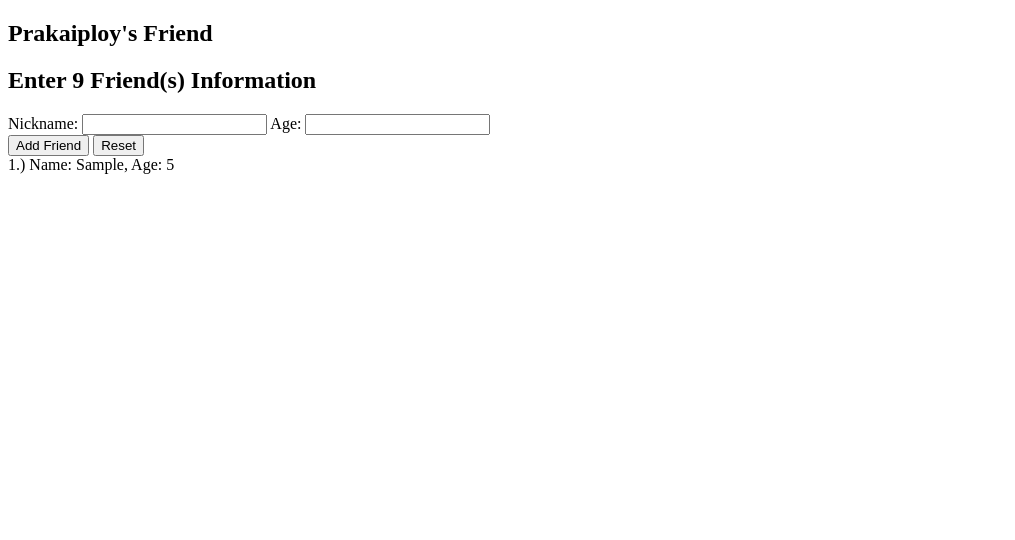
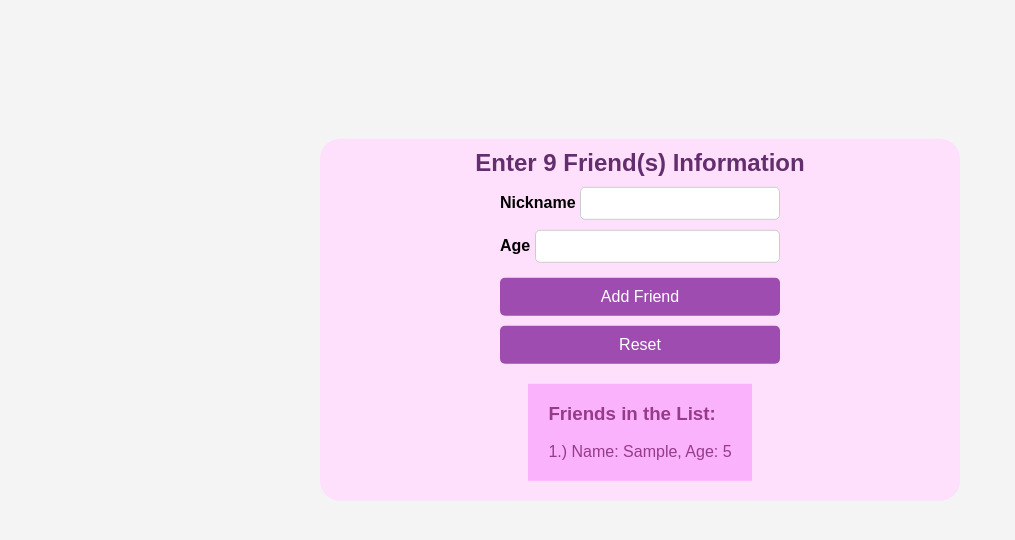
Before and after one commit to Palowx/myFriends, a plain HTML site: page index.html in a window 1280 px wide. Both pictures are taken after typing "Sample", "5" into the empty fields and a click on the button "Add Friend". Shown: the whole page, without its empty margins (0-1015 px from the left). Drawn offline with Linux system fonts and the light colour scheme.

Commit message:
Add Styles.

```diff
--- a/index.html
+++ b/index.html
@@ -1,29 +1,35 @@
 <!DOCTYPE html>
 <html lang="en">
+
 <head>
     <meta charset="UTF-8">
     <meta name="viewport" content="width=device-width, initial-scale=1.0">
+    <link rel="stylesheet" href="styles.css">
     <title>CS369 - myFriends</title>
 </head>
+
 <body>
     <div>
-        <div>
-            <h2> Prakaiploy's Friend </h2>
-            <h2 id="randomNumberDisplay"></h2>
-            <h2 onmouseover="style.color='pink'" onmouseout="style.color='black'" id="friendInfoHeader"></h2>
+        <div class="box">
+            <h2 id="friendInfoHeader" onmouseover="style.color='pink'" onmouseout="style.color='#622e6d'"></h2>
 
             <form id="friendForm">
-                <label for="friendName">Nickname:</label>
+                <label for="friendName">Nickname</label>
                 <input type="text" id="friendName" name="friendName">
-                <label for="friendAge">Age:</label>
+                <br>
+                <label for="friendAge">Age</label>
                 <input type="number" id="friendAge" name="friendAge">
                 <br>
-                <button type="button" onclick="addFriend()">Add Friend</button>
-                <button type="button" onclick="resetBtn()">Reset</button>
+                <div>
+                    <button type="button" onclick="addFriend()">Add Friend</button>
+                    <button type="button" onclick="resetBtn()">Reset</button>
+                </div>
             </form>
+
+            <div id="addedFriends"></div>
         </div>
 
-        <div id="addedFriends"></div>
+
         <div id="additionalButtons" style="display: none;">
             <button onclick="sum()">Age Sum</button>
             <button onclick="avgAge()">Average Age</button>
@@ -52,6 +58,7 @@
                     addedFriends++;
                     document.getElementById("friendName").value = "";
                     document.getElementById("friendAge").value = "";
+
                     updateFriendsList();
                     if (addedFriends === randomNumber) {
                         document.getElementById("additionalButtons").style.display = "block";
@@ -64,14 +71,19 @@
             }
         }
 
-
         function updateFriendsList() {
             let friendsDisplay = "";
             friendsList.forEach((friend, index) => {
-                friendsDisplay += `${index+1}.) Name: ${friend.name}, Age: ${friend.age}<br>`;
+                friendsDisplay += `${index + 1}.) Name: ${friend.name}, Age: ${friend.age}<br>`;
             });
-            document.getElementById("addedFriends").innerHTML = friendsDisplay;
+            document.getElementById("addedFriends").innerHTML = `<h3>Friends in the List:</h3>`;
+            document.getElementById("addedFriends").style.display = "block";
+            friendsList.forEach((friend, index) => {
+                document.getElementById("addedFriends").innerHTML +=
+                    `<div>${index + 1}.) Name: ${friend.name}, Age: ${friend.age}</div>`;
+            });
         }
+
 
         function resetBtn() {
             friendsList = [];
@@ -143,7 +155,7 @@
                 }
             });
             let output = oldestFriends.map(friend => `Name: ${friend.name}, Age: ${friend.age}`).join("\n");
-            alert(`Oldest friend(s):\n ${output}`);
+            alert(`Oldest friend(s):\n${output}`);
         }
     </script>
 
--- a/styles.css
+++ b/styles.css
@@ -0,0 +1,106 @@
+*{
+    box-sizing: border-box;
+}
+
+
+body {
+    font-family: Arial, sans-serif;
+    margin: 0;
+    padding: 0;
+    background-color: #f4f4f4;
+}
+div{
+    display: flex;
+    flex-direction: column;
+}
+#title{
+    position: absolute;
+    align-self: center;
+    margin-top: 100px;
+    display: flex;
+}
+
+h2 {
+    margin-top: 20px;
+    color: #622e6d;
+    text-align: center;
+    margin-top: 10px;
+    margin-bottom: 5px;
+}
+
+#addedFriends {
+    background-color: #fbb2fd;
+    border-radius: 20;
+    border: 10%;
+    padding-left: 20px;
+    padding-right: 20px;
+    padding-bottom: 20px;
+    margin-bottom: 20px;
+    color: #963b87;
+    display: none;
+}
+#additionalButtons{
+    justify-content: center;
+    align-items: center;
+    position: absolute;
+    top: 80%;
+    left: 50%;
+    transform: translate(-50%, -50%);
+}
+
+.box {
+    display: flex;
+    width: 50%;
+    flex-direction: column;
+    flex-wrap: wrap;
+    background-color: rgb(255, 224, 252);
+    border-radius: 20px;
+    justify-content: center;
+    align-items: center;
+    position: absolute;
+    top: 40%;
+    left: 50%;
+    transform: translate(-50%, -50%);
+}
+
+#friendForm{
+    align-items: center;
+}
+
+.box form {
+    margin-bottom: 20px;
+    display: block;
+
+}
+
+label {
+    font-weight: bold;
+}
+
+input[type="text"],
+input[type="number"] {
+    width: 200px;
+    padding: 8px;
+    margin: 5px 0;
+    border-radius: 5px;
+    border: 1px solid #ccc;
+}
+
+input[type="number"]{
+    width: 245px
+}
+
+button {
+    padding: 10px 20px;
+    margin-top: 10px;
+    border: none;
+    border-radius: 5px;
+    background-color: #9e4caf;
+    color: white;
+    cursor: pointer;
+    font-size: 16px;
+}
+
+button:hover {
+    background-color: #622e6d;
+}
```
